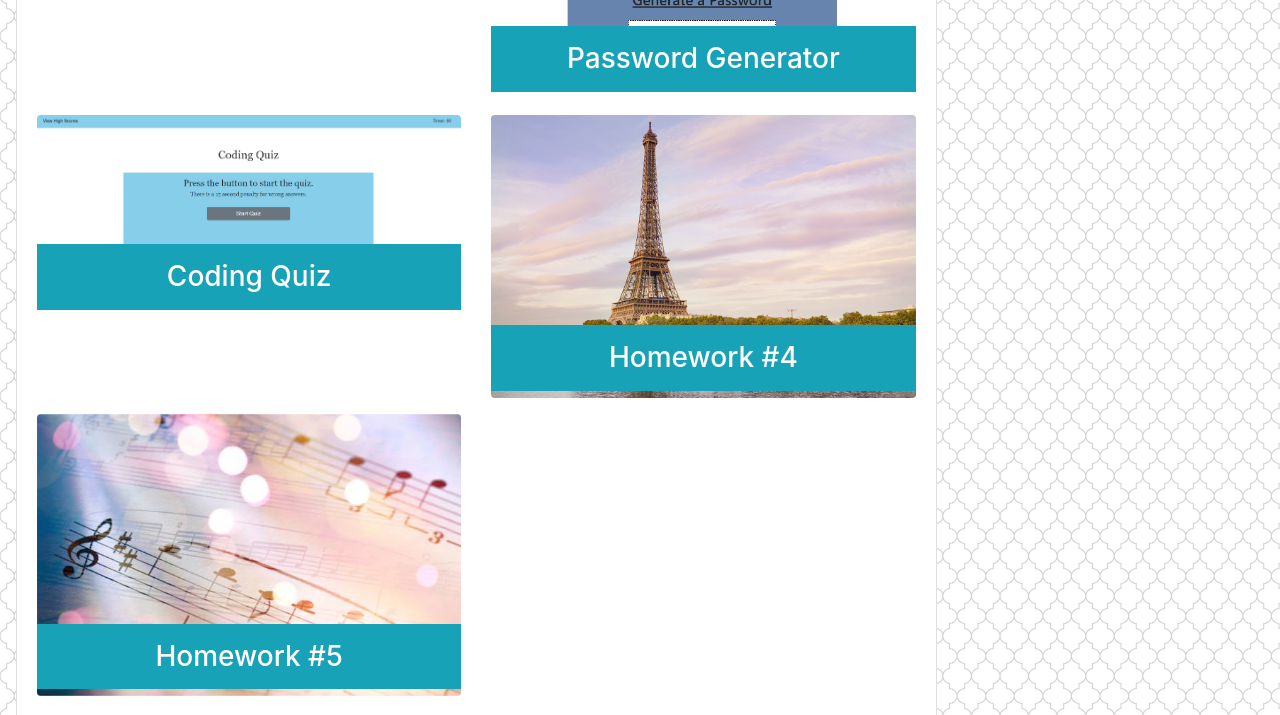
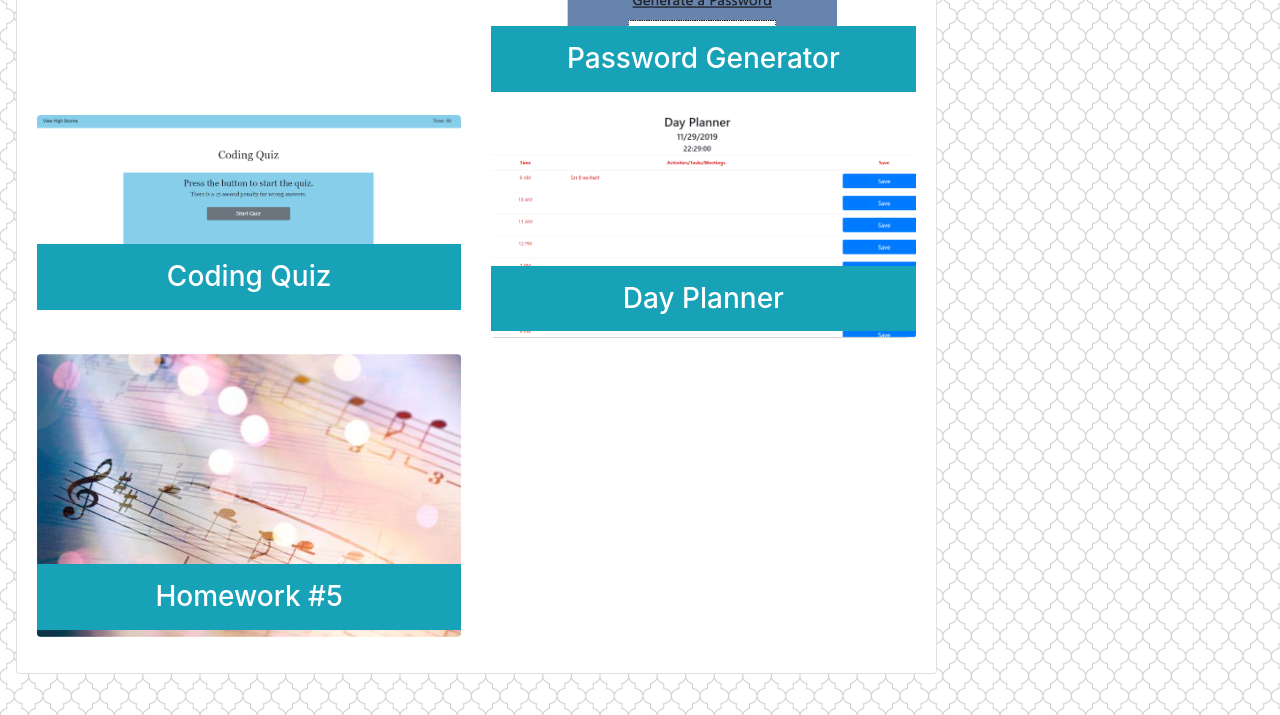
Before and after one commit to tamaragolub/Homework2, a plain HTML site: page portfolio.html in a window 1280 px wide. Shown: the part 264-979 px from the top of the page. Drawn offline with nearby package versions, Linux system fonts and the light colour scheme.

Commit message:
added the link to the Day Planner homework assignment

```diff
--- a/portfolio.html
+++ b/portfolio.html
@@ -99,9 +99,9 @@
 
                         <div class="col-md-6">
                             <div class="entry position-relative text-center text-white">
-                                <a href="https://github.com">
-                                    <h3 class="bg-info p-3 w-100 text-white"> Homework #4</h3>
-                                    <img src="assets/images/Paris.jpg" class="rounded img-fluid mb-3" alt="World">
+                                <a href="https://tamaragolub.github.io/DayPlanner/">
+                                    <h3 class="bg-info p-3 w-100 text-white"> Day Planner </h3>
+                                    <img src="assets/images/DayPlanner.png" class="rounded img-fluid mb-3" alt="Day Planner">
                                 </a>
                             </div>
                         </div>
```
Also changed, not shown: assets/images/DayPlanner.png (added).
